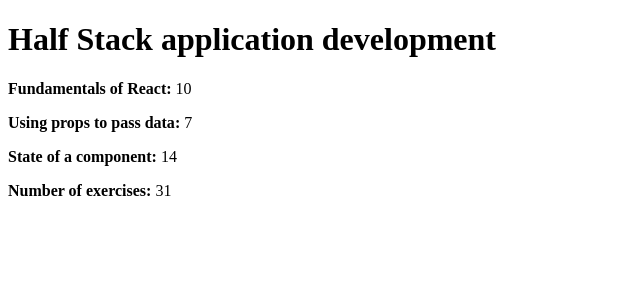
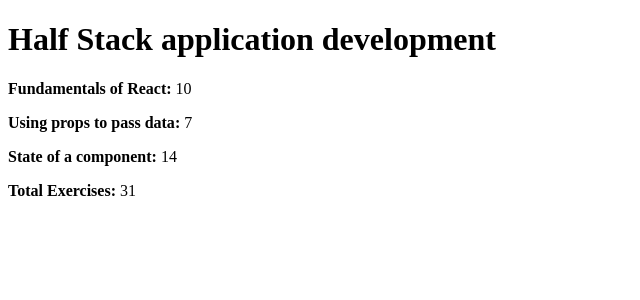
Before and after one commit to JDanielGS/Part-01, a React (Vite) app: page / in a window 1280 px wide. Shown: the top 300 px of the page, without its empty margins (0-640 px from the left). Built offline with nearby package versions, Linux system fonts and the light colour scheme.

Commit message:
This is the exercise 1-4 and 1-5

```diff
--- a/src/App.jsx
+++ b/src/App.jsx
@@ -5,37 +5,44 @@ const Header = (props) => {
       </div>
     )
 }
-const Content = (props) =>{
-  return(
-    <p>
-      <strong>{props.title}:</strong> {props.cant}
-    </p>
+const Content = ({ parts }) => {
+  return (
+    <div>
+      {parts.map((part, i) => (
+        <p key={i}>
+          <strong>{part.name}:</strong> {part.exercises}
+        </p>
+      ))}
+  </div>
   )
 }
-const Total = (props) =>{
-  return (
+const Total = ({ parts }) =>{
+  let Total_Exercise = 0
+  for(let i = 0; i < parts.length; i++){
+    Total_Exercise += parts[i].exercises
+  }
+
+  return(
     <div>
-      <p>
-        <strong>Number of exercises:</strong> {props.total}
-      </p>
+      <p><strong>Total Exercises: </strong> {Total_Exercise}</p>
     </div>
   )
 }
 const App = () => {
   const course = 'Half Stack application development'
-  const part1 = 'Fundamentals of React'
-  const exercises1 = 10
-  const part2 = 'Using props to pass data'
-  const exercises2 = 7
-  const part3 = 'State of a component'
-  const exercises3 = 14
+  const parts = [
+    {name: 'Fundamentals of React',
+    exercises: 10},
+    {name: 'Using props to pass data',
+      exercises: 7},
+    {name: 'State of a component',
+      exercises: 14}
+    ]
   return (
     <div>
       <Header course={course} />
-      <Content title={part1} cant={exercises1}/>
-      <Content title={part2} cant={exercises2}/>
-      <Content title={part3} cant={exercises3}/>
-      <Total total={exercises1+exercises2+exercises3}/>
+      <Content parts={parts}/>
+      <Total parts={parts}/>
     </div>
   )
 }
```
